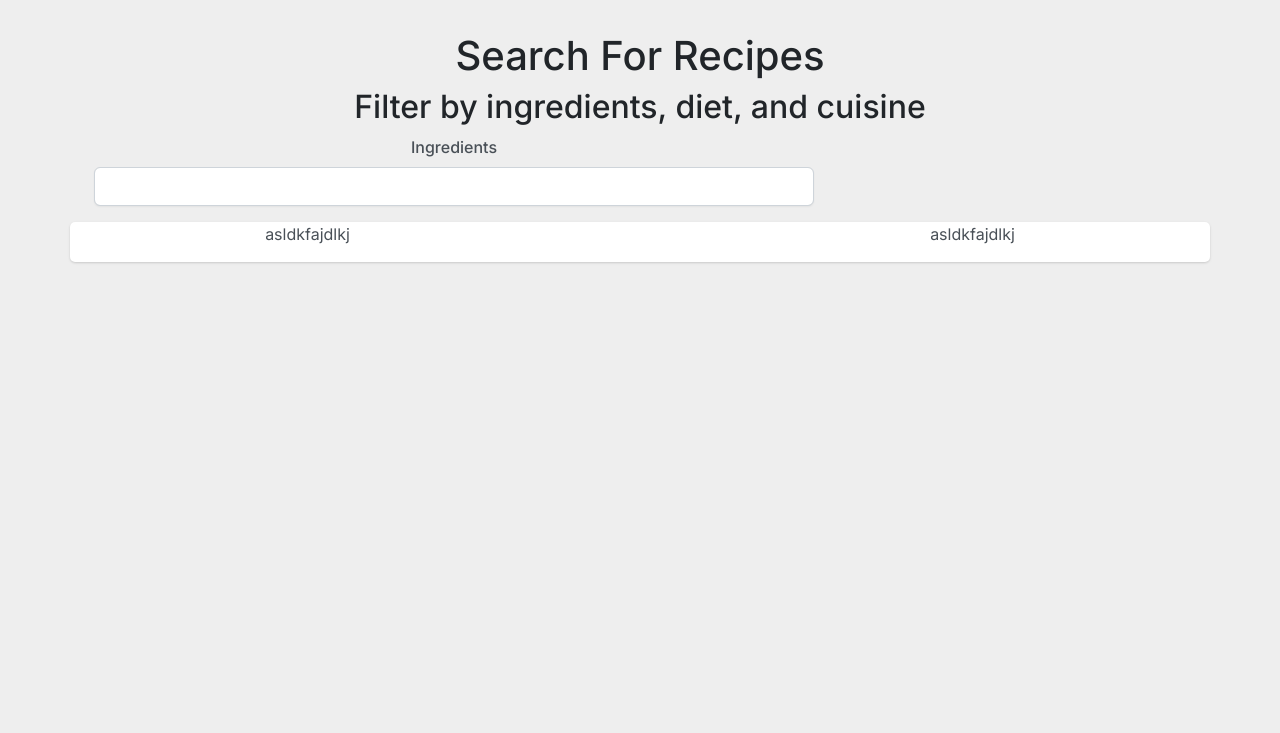
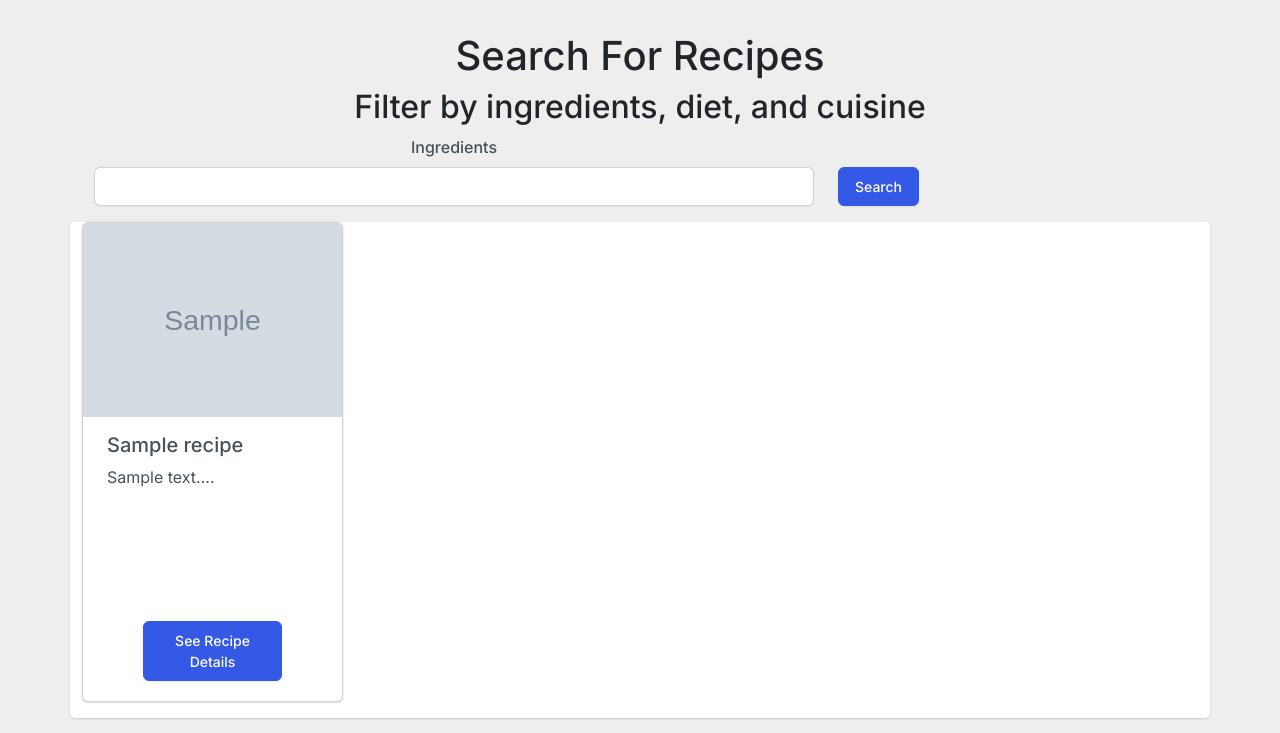
Before and after one commit to Michael3Healy/capstone_project1, a Flask app: page / in a window 1280 px wide. Shown: the part 67-800 px from the top of the page. Run offline with Flask 3, Linux system fonts and the light colour scheme; tables that the repository leaves empty hold one stand-in row (values such as "Sample post"); grey boxes marked "Sample" are stand-in pictures; some libraries are stand-ins or nearby versions.

Commit message:
Homepage styling fixed + api requests make in flask, handled in js

```diff
--- a/app.py
+++ b/app.py
@@ -6,6 +6,8 @@ from sqlalchemy.exc import IntegrityError
 from forms import UserAddForm, UserEditForm, LoginForm
 from models import db, connect_db, User, Recipe, Ingredient
 from pdb import set_trace
+import requests
+from secret_info import API_KEY
 
 CURR_USER_KEY = "curr_user"
 
@@ -55,6 +57,34 @@ def do_logout():
         return True
     return False
 
+@app.route('/recipes/random')
+def get_random_recipes():
+    resp = requests.get('https://api.spoonacular.com/recipes/random', params={'apiKey': API_KEY, 'number': 12})
+    return jsonify(resp.json())
+
+@app.route('/recipes/findByIngredients')
+def get_specific_recipes():
+    ingredients = request.args['ingredients']
+    resp = requests.get('https://api.spoonacular.com/recipes/findByIngredients', params={'apiKey': API_KEY, 'ingredients': ingredients, 'number': 24})
+    print(resp.json())
+    return jsonify(resp.json())
+
+@app.route('/recipes/seed', methods=['POST'])
+def seed_db():
+    for recipe in request.json['recipes']:
+        set_trace()
+        recipe_instance = Recipe(id=recipe['id'], recipe_title=recipe['title'], cuisine=recipe['cuisine'], summary=recipe['summary'], instructions=recipe['instructions'], source_url=recipe['sourceUrl'], prep_time=recipe['prepTime'], image=recipe['image'])
+        db.session.add(recipe_instance)
+        user = User.query.get(1)
+        user.recipes.append(recipe_instance)
+    db.session.commit()
+    return jsonify({"Result": "Seeded DB"})
+
+@app.route('/users/<user_id>/recipes')
+def get_saved_recipes(user_id):
+    user = User.query.get_or_404(user_id)
+    recipes = [recipe.serialize() for recipe in user.recipes]
+    return jsonify(recipes)
 
 @app.route('/')
 def home_page():
--- a/models.py
+++ b/models.py
@@ -74,13 +74,35 @@ class Recipe(db.Model):
 
     __tablename__ = 'recipes'
 
-    id = db.Column(db.Integer, primary_key=True)
+    id = db.Column(db.Integer, primary_key=True, autoincrement=False)
 
     recipe_title = db.Column(db.Text, nullable=False, unique=True)
 
     cuisine = db.Column(db.Text)
 
+    summary = db.Column(db.Text)
+
+    instructions = db.Column(db.Text)
+
+    source_url = db.Column(db.Text)
+
+    prep_time = db.Column(db.Text)
+
+    image = db.Column(db.Text)
+
     ingredients = db.relationship('Ingredient', secondary='recipes_ingredients', cascade='all, delete', backref='recipes')
+
+    def serialize(self):
+        return {
+            'id': self.id,
+            'recipe_title': self.recipe_title,
+            'cuisine': self.cuisine,
+            'summary': self.summary,
+            'instructions': self.instructions,
+            'source_url': self.source_url,
+            'prep_time': self.prep_time,
+            'image': self.image,
+        }
 
 class Recipes_Ingredients(db.Model):
     '''Connects Recipes to Ingredients. Helpful for tracking which ingredients
--- a/seed.py
+++ b/seed.py
@@ -7,7 +7,8 @@ db.create_all()
 user1 = User.register(email='example@example.com', username='example_user', password='password',
         diet='vegan', image_url='https://tinyurl.com/29q8o28r')
 
-recipe1 = Recipe(recipe_title='Slow Cooker Apple Pork Tenderloin')
+recipe1 = Recipe(id=1, recipe_title='Slow Cooker Apple Pork Tenderloin')
+recipe2 = Recipe(id=2, recipe_title='Slow Cooker Apple Pork as;dlfkjasdl;k')
 
 ingredient1 = Ingredient(ingredient_title='beef broth')
 ingredient2 = Ingredient(ingredient_title='pork tenderloin')
@@ -21,5 +22,5 @@ recipe1.ingredients.append(ingredient2)
 recipe1.ingredients.append(ingredient3)
 recipe1.ingredients.append(ingredient4)
 
-db.session.add_all([user1, recipe1, ingredient1, ingredient2, ingredient3, ingredient4])
+db.session.add_all([user1, recipe1, recipe2, ingredient1, ingredient2, ingredient3, ingredient4])
 db.session.commit()
--- a/static/script.js
+++ b/static/script.js
@@ -2,48 +2,149 @@ class RecipeSearch {
 	constructor() {
 		this.resultsSection = document.querySelector('#search_results');
 		this.recipeSection = document.querySelectorAll('.recipe');
-        this.recipeSearchInput = document.querySelector
-        this.recipes = getSpecificRecipes()
+		this.recipeSearchInput = document.querySelector('#ingredient_list');
+		this.recipeSearchBtn = document.querySelector('#submit_search');
+		this.recipes = [];
+
+		// this.recipeSearchBtn.addEventListener('click', this.getSpecificRecipes.bind(this));
+	}
+
+	async seedDatabase() {
+		const randomRecipes = await this.getRandomRecipes();
+		this.recipes = randomRecipes;
+		this.makeRecipes();
+		const serializedRecipes = this.recipes.map(recipe => recipe.serialize());
+		axios.post('http://127.0.0.1:5000/recipes/seed', { recipes: serializedRecipes });
+	}
+
+	async getRecipesFromDatabase() {
+		const response = await axios.get('http://127.0.0.1:5000/users/1/recipes');
+		this.recipes = response.data;
+		this.generateHtmlMarkup();
 	}
 
 	async getSpecificRecipes() {
 		// Get recipes based on search criteria, or get random recipes
 
 		// If no search criteria has been entered, show random recipes
-        if (!this.recipeSearchInput.value()) {
-            const allRecipes = await this.getRandomRecipes()
-            return allRecipes
+		if (!this.recipeSearchInput.value) {
+			const randomRecipes = await this.getRandomRecipes();
+			this.recipes = randomRecipes;
+			this.makeRecipes();
+			this.generateHtmlMarkup();
 		} else {
-            const allRecipes = await axios.get('https://api.spoonacular.com/recipes/findByIngredients' 'How do I keep apikey secret?')
+			const ingredients = this.getIngredients();
+			const allRecipes = await axios.get(`http://127.0.0.1:5000/recipes/findByIngredients?ingredients=${ingredients.join(',')}`);
+			if (!this.validSearch(allRecipes)) return;
+			this.recipes = allRecipes.data;
+			this.makeRecipes();
+			this.generateHtmlMarkup();
 		}
-
 	}
 
 	async getRandomRecipes() {
 		// Retrieve list of random recipes
-
+		try {
+			const response = await axios.get('http://127.0.0.1:5000/recipes/random');
+			const randomRecipes = response.data.recipes;
+			return randomRecipes;
+		} catch (error) {
+			console.error('Error fetching random recipes:', error);
+		}
 	}
 
 	makeRecipes() {
 		// Turn each recipe into instance of Recipe class
+		const recipeInstances = [];
 
-        for (let recipe of )
+		for (let recipe of this.recipes) {
+			const recipeInstance = new Recipe(recipe.id, recipe.title, recipe.cuisines, recipe.summary, recipe.instructions, recipe.sourceUrl, recipe.readyInMinutes, recipe.image);
+			recipeInstances.push(recipeInstance);
+		}
+		this.recipes = recipeInstances;
 	}
 
-    async getIngredients() {
+	getIngredients() {
 		// Retrieves ingredients from input using regular expression
 
-        const regex = /[a-zA-Z]+/g
-        const ingredients = this.recipeSearchInput.value().match(regex)
-        return ingredients
+		const regex = /[a-zA-Z]+/g;
+		const ingredients = this.recipeSearchInput.value.match(regex);
+		return ingredients;
 	}
 
+	generateHtmlMarkup() {
+		// Generate HTML markup for each recipe
 
+		let allRecipesMarkup = '';
+		for (let recipe of this.recipes) {
+			const shortenedSummary = recipe.summary.slice(0, 302 - recipe.recipe_title.length) + '...';
+			const recipeMarkup = `<div class="col-3 mb-3 recipe">
+				<div class="card">
+					<img src="${recipe.image}" class="card-img-top">
+					<div class="card-body">
+						<h5 class="card-title">${recipe.recipe_title}</h5>
+						<p class="card-text"></b>${shortenedSummary}</b></p>
+						<a href="/recipes/details/${recipe.id}" class="btn btn-primary recipe-link">See Recipe Details</a>
+					</div>
+				</div>
+			</div>`;
+			allRecipesMarkup += recipeMarkup;
+			console.log(recipeMarkup);
+		}
+		this.resultsSection.innerHTML = allRecipesMarkup;
+	}
+
+	validSearch(allRecipes) {
+		// Check if search criteria is valid
+		if (!allRecipes.data.length) {
+			// If no recipes are found and error message not already shown, show error message
+			if (!document.querySelector('.error_msg')) {
+				this.showErrorMsg('.search_headers', 'Please enter valid ingredients');
+				return false;
+			}
+			return false;
+		}
+		// If recipes are found and error message is shown, remove error message
+		if (document.querySelector('.error_msg')) {
+			document.querySelector('.error_msg').remove();
+		}
+		return true;
+	}
+
+	showErrorMsg(cls, text) {
+		const error_msg = document.createElement('p');
+		document.querySelector(cls).append(error_msg);
+		error_msg.classList.add('text-danger', 'error_msg');
+		error_msg.textContent = text;
+	}
 }
 
 class Recipe {
-	constructor(title, cuisine) {
+	constructor(id, title, cuisine, summary, instructions, sourceUrl, prepTime, image) {
+		this.id = id;
 		this.title = title;
 		this.cuisine = cuisine;
+		this.summary = summary;
+		this.instructions = instructions;
+		this.sourceUrl = sourceUrl;
+		this.prepTime = prepTime;
+		this.image = image;
+	}
+
+	serialize() {
+		return {
+			id: this.id,
+			title: this.title,
+			cuisine: this.cuisine,
+			summary: this.summary,
+			instructions: this.instructions,
+			sourceUrl: this.sourceUrl,
+			prepTime: this.prepTime,
+			image: this.image,
+		};
 	}
 }
+
+let home = new RecipeSearch();
+// home.seedDatabase();
+home.getRecipesFromDatabase();
--- a/static/style.css
+++ b/static/style.css
@@ -1,11 +1,23 @@
 .home {
     background-color: #EEEEEE;
-}
-
-.recipe {
-    display: inline;
 }
 
 #search_results {
     border-radius: 5px;
 }
+
+.card {
+    height: 60vh;
+}
+
+.recipe {
+    position: relative;
+    height: 60vh;
+}
+
+.recipe-link {
+    position: absolute;
+    left: 23%;
+    right: 23%;
+    bottom: 20px; /* Adjust this value to move the link up from the bottom */
+}
--- a/templates/home.html
+++ b/templates/home.html
@@ -6,7 +6,7 @@
 
 <div class="container">
     <div class="row justify-content-center text-center align-items-center">
-        <div class="col-12 mt-3">
+        <div class="col-12 mt-3 search_headers">
             <h1>Search For Recipes</h1>
             <h2>Filter by ingredients, diet, and cuisine</h2>
         </div>
@@ -15,18 +15,20 @@
                 <label for="ingredient_list" class="form-label">Ingredients</label>
                 <input type="text" class="form-control" id="ingredient_list" name="ingredient_list">
             </div>
+            <div class="col-1 align-self-end">
+                <button class="btn btn-primary" id="submit_search">Search</button>
+            </div>
         </div>
-
-        <div class="col-12 bg-secondary shadow-lg" id="search_results">
-            <div class="row justify-content-between">
-                <div class="col-5 recipe">
-                    <p>asldkfajdlkj</p>
-                </div>
-                <div class="col-5 recipe">
-                    <p>asldkfajdlkj</p>
-                </div>
-            </div>
-
+    </div>
+    <div class="row bg-secondary shadow-lg" id="search_results">
+        <div class="col-3 recipe">
+            asdflakdjflkj
+        </div>
+        <div class="col-3 recipe">
+            asdflakdjflkj
+        </div>
+        <div class="col-3 recipe">
+            asdflakdjflkj
         </div>
     </div>
 </div>
```
Also changed, not shown: 1 other file. Lines whose indentation alone changed are shown as unchanged.
